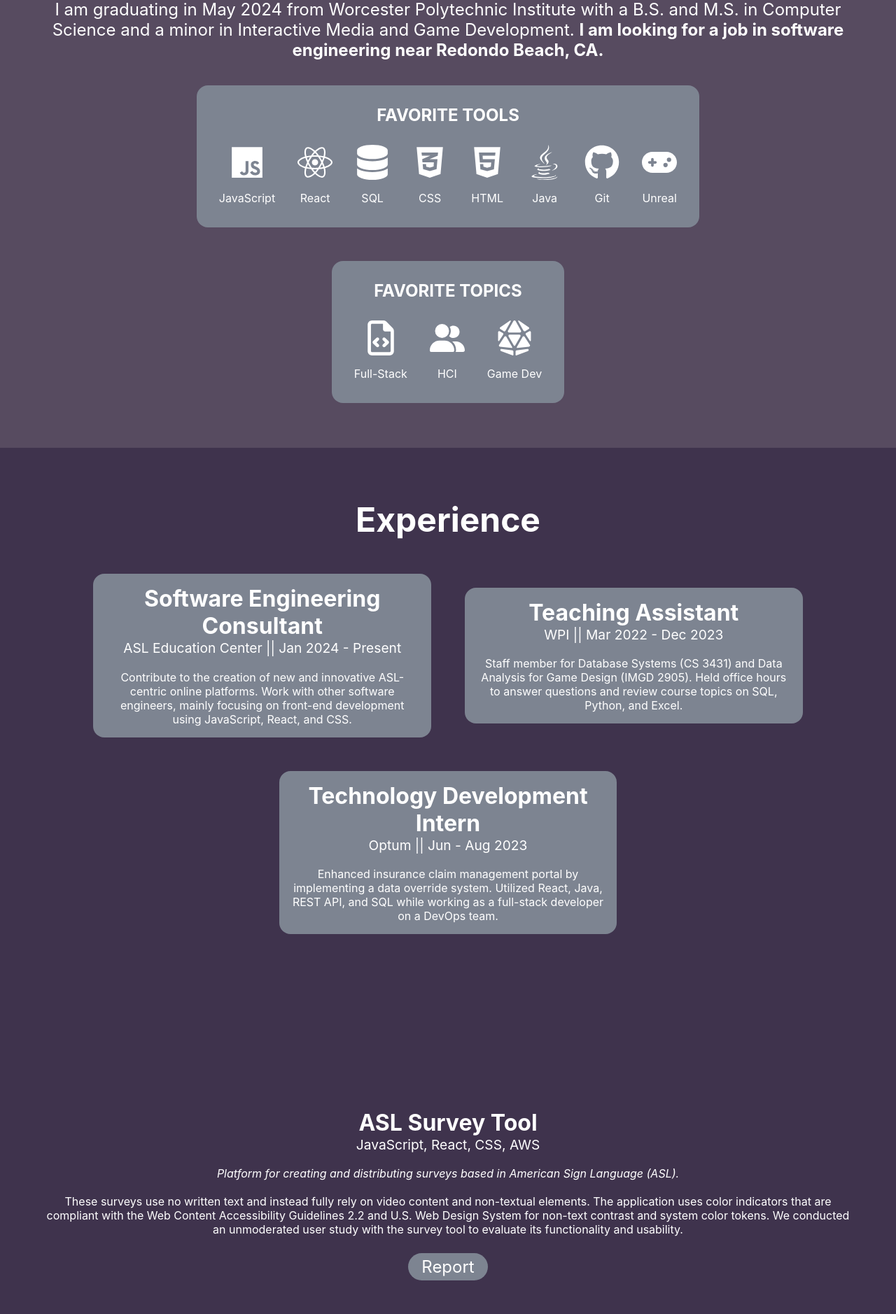
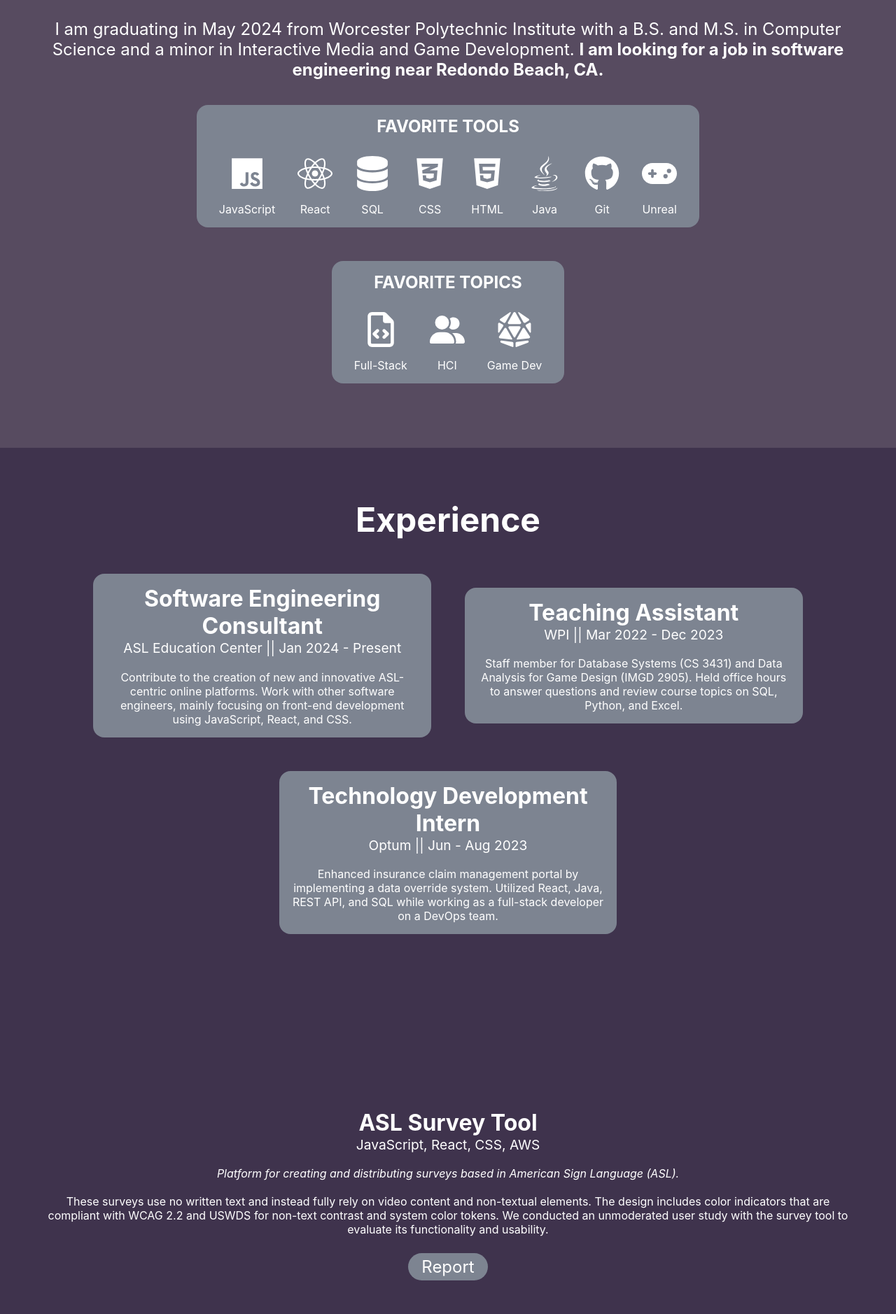
Before and after one commit to jennatripoli/jennatripoli.github.io, a React (Create React App) app: page / in a window 1280 px wide. Shown: the part 960-2838 px from the top of the page at 70% size. Built offline with nearby package versions, Linux system fonts and the light colour scheme.

Commit message:
Fix spacing

```diff
--- a/src/App.css
+++ b/src/App.css
@@ -1,7 +1,7 @@
 html {
   scroll-snap-type: y mandatory;
   overflow-y: scroll;
-  overflow-x: clip;
+  overflow-x: hidden;
 }
 
 .App {
@@ -81,6 +81,9 @@ html {
     font-size: 1.2em !important;
   }
   .Project-screenshot, .Project-image {
+    display: none !important;
+  }
+  .Circle {
     display: none !important;
   }
 }
@@ -201,7 +204,7 @@ html {
 
 .Skills {
   margin: 0 0 3em 0;
-  padding: 1em;
+  padding: 1em 1em 0 1em;
   border-radius: 1em;
   display: flex;
   flex-direction: column;
@@ -214,7 +217,7 @@ html {
 }
 
 .Skills-title {
-  margin: 0.5em 0 0.5em 0;
+  margin: 0em 0 0.5em 0;
   font-size: x-large;
   font-weight: bold;
 }
@@ -377,6 +380,6 @@ html {
   transition: all 0.7s ease;
 }
 
-.Project-screenshot:hover, .Project-image:hover, .Job:hover, .Skills:hover {
+.Project-screenshot-main:hover, .Project-screenshot:hover, .Project-image-main:hover, .Project-image:hover, .Job:hover, .Skills:hover {
   transform: scale(1.1) perspective(1em);
 }
--- a/src/App.js
+++ b/src/App.js
@@ -103,7 +103,7 @@ function App() {
           <div className="Project-text">
             <label className="Project-title">ASL Survey Tool</label>
             <label className="Project-subtitle">JavaScript, React, CSS, AWS</label>
-            <label className="Project-description"><i>Platform for creating and distributing surveys based in American Sign Language (ASL).</i><br /><br />These surveys use no written text and instead fully rely on video content and non-textual elements. The application uses color indicators that are compliant with the Web Content Accessibility Guidelines 2.2 and U.S. Web Design System for non-text contrast and system color tokens. We conducted an unmoderated user study with the survey tool to evaluate its functionality and usability.</label>
+            <label className="Project-description"><i>Platform for creating and distributing surveys based in American Sign Language (ASL).</i><br /><br />These surveys use no written text and instead fully rely on video content and non-textual elements. The design includes color indicators that are compliant with WCAG 2.2 and USWDS for non-text contrast and system color tokens. We conducted an unmoderated user study with the survey tool to evaluate its functionality and usability.</label>
             <div className="Project-buttons">
               <a className="Project-button" href="docs/asl_survey_tool.pdf" target="_blank" rel="noopener noreferrer">Report</a>
             </div>
```
